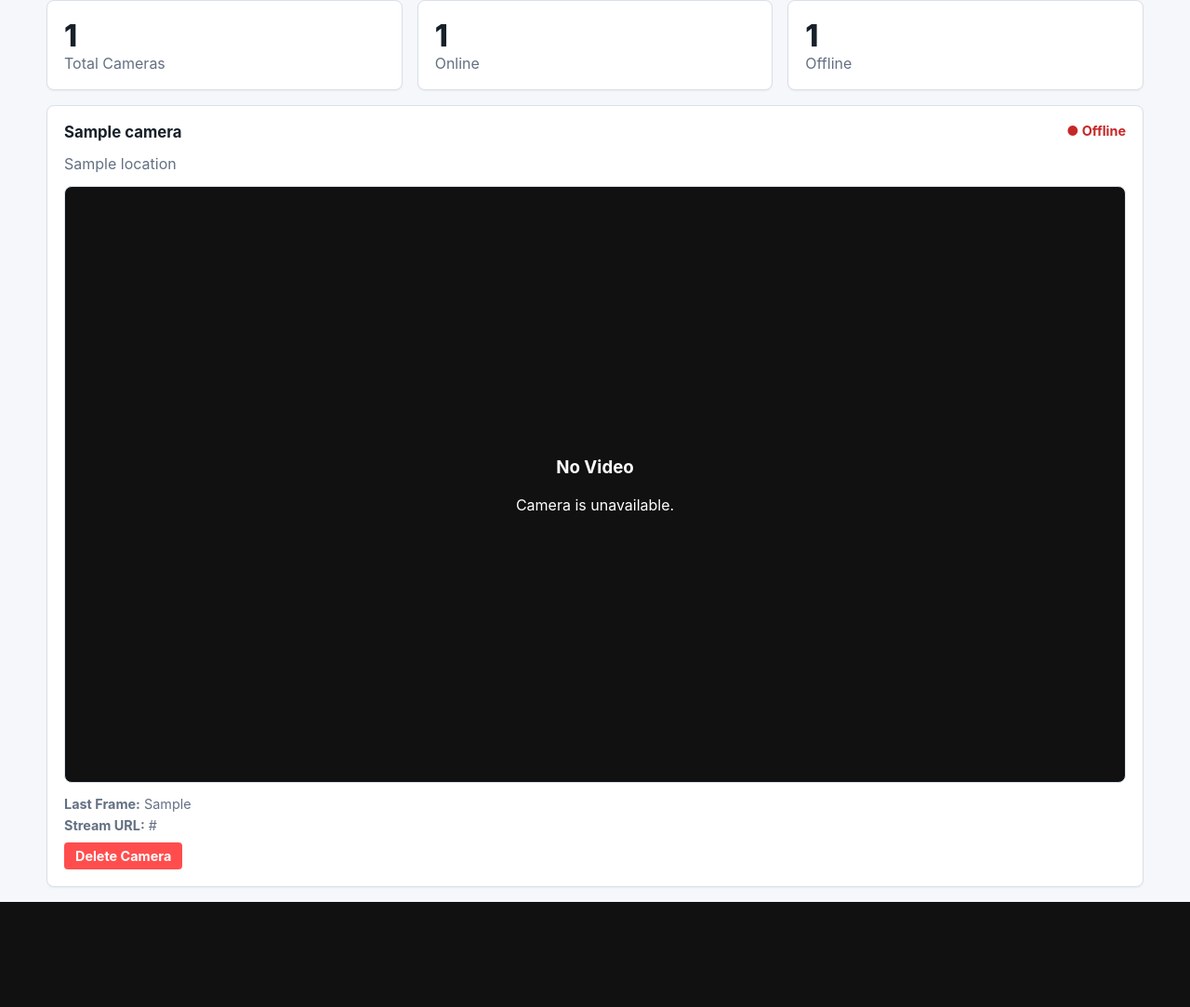
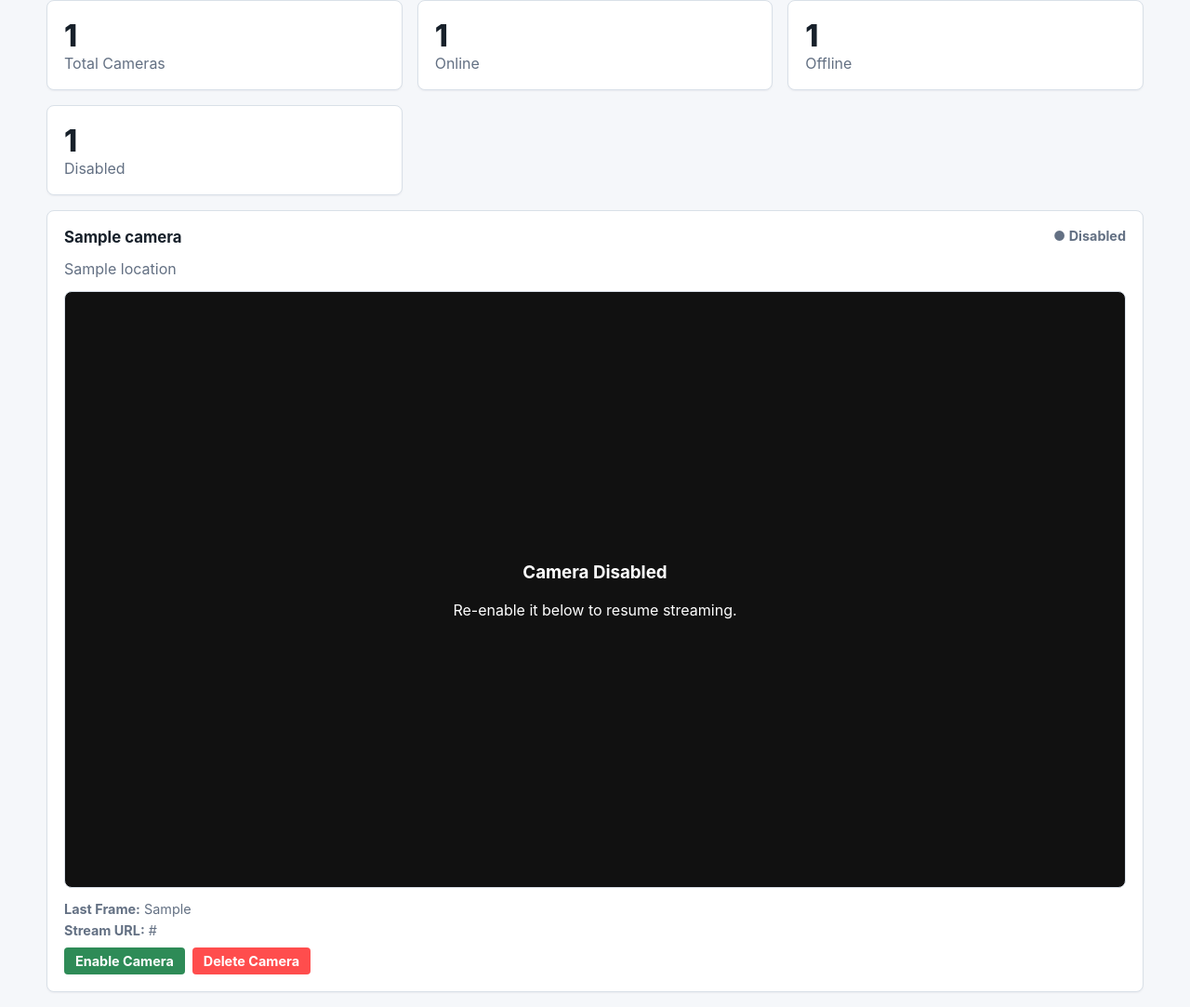
Before and after one commit to vamshikrishnaramasamy/REHS-GroupA-Final-Project, a Flask app: template app/templates/camera.html in a window 1280 px wide. Shown: the part 149-1232 px from the top of the page at 93% size. Before the commit the page ends 1119 px from the top, so only its background shows below. Run offline with Flask 3, Linux system fonts and the light colour scheme; the template is opened without the code that fills it: most values are stand-ins (such as "Sample title", 1, 10 or a date in 2020).

Commit message:
Add enable/disable toggle for cameras in the Camera Grid
Wires up the previously-unused cameras.is_active column: a toggle
button per camera flips it, disabled cameras are skipped entirely by
the online/offline ping (both the page load loop and the polling API),
and get a distinct gray "Disabled" badge/state instead of being
lumped in with "Offline". QoL improvement so a camera you know is
intentionally off doesn't just look like a broken one.

Co-Authored-By: Claude Sonnet 5 <noreply@anthropic.com>

```diff
--- a/app/static/styles.css
+++ b/app/static/styles.css
@@ -280,6 +280,10 @@ th {
   color: #c62828;
 }
 
+.status.disabled {
+  color: var(--muted);
+}
+
 .camera-feed {
   width: 100%;
   aspect-ratio: 16 / 9;
--- a/app/templates/camera.html
+++ b/app/templates/camera.html
@@ -47,6 +47,11 @@
           <span id="global-offline-count">{{ offline_count }}</span>
           <p>Offline</p>
         </article>
+
+        <article>
+          <span id="global-disabled-count">{{ disabled_count }}</span>
+          <p>Disabled</p>
+        </article>
       </section>
 
       <section class="camera-grid">
@@ -70,8 +75,8 @@
             </div>
 
             <!-- Dynamic Status Badge -->
-            <span class="status {% if camera.online %}online{% else %}offline{% endif %}" id="status-badge-{{ camera.id }}">
-              ● {% if camera.online %}Online{% else %}Offline{% endif %}
+            <span class="status {% if not camera.is_active %}disabled{% elif camera.online %}online{% else %}offline{% endif %}" id="status-badge-{{ camera.id }}">
+              {% if not camera.is_active %}● Disabled{% elif camera.online %}● Online{% else %}● Offline{% endif %}
             </span>
 
           </div>
@@ -79,7 +84,14 @@
           <!-- Dynamic Camera Feed Container -->
           <div class="camera-feed" id="feed-container-{{ camera.id }}">
 
-            {% if camera.online %}
+            {% if not camera.is_active %}
+
+              <div class="camera-error">
+                <h3>Camera Disabled</h3>
+                <p>Re-enable it below to resume streaming.</p>
+              </div>
+
+            {% elif camera.online %}
 
               <img
                 src="{{ url_for('main.video_feed', camera_id=camera.id) }}"
@@ -115,11 +127,19 @@
               {{ camera.stream_url }}
             </p>
 
-            <form action="{{ url_for('main.delete_camera', camera_id=camera.id) }}" method="POST" onsubmit="return confirm('Are you sure you want to delete this camera?');" style="margin-top: 10px;">
-              <button type="submit" style="background-color: #ff4d4d; color: white; border: none; padding: 6px 12px; border-radius: 4px; cursor: pointer;">
-                Delete Camera
-              </button>
-            </form>
+            <div style="display: flex; gap: 8px; margin-top: 10px;">
+              <form action="{{ url_for('main.toggle_camera', camera_id=camera.id) }}" method="POST">
+                <button type="submit" style="background-color: {{ '#2e8b57' if not camera.is_active else '#637083' }}; color: white; border: none; padding: 6px 12px; border-radius: 4px; cursor: pointer;">
+                  {{ "Enable Camera" if not camera.is_active else "Disable Camera" }}
+                </button>
+              </form>
+
+              <form action="{{ url_for('main.delete_camera', camera_id=camera.id) }}" method="POST" onsubmit="return confirm('Are you sure you want to delete this camera?');">
+                <button type="submit" style="background-color: #ff4d4d; color: white; border: none; padding: 6px 12px; border-radius: 4px; cursor: pointer;">
+                  Delete Camera
+                </button>
+              </form>
+            </div>
 
           </div>
 
@@ -162,6 +182,7 @@
       async function checkCameraStatuses() {
         let currentOnlineCount = 0;
         let currentOfflineCount = 0;
+        let currentDisabledCount = 0;
 
         for (const cam of cameras) {
           try {
@@ -169,6 +190,15 @@
             if (!response.ok) continue;
 
             const data = await response.json();
+
+            // Disabled cameras aren't pinged server-side and don't change
+            // state without a page reload (the toggle button redirects), so
+            // just tally them and leave their UI alone.
+            if (data.disabled) {
+              currentDisabledCount++;
+              continue;
+            }
+
             const isCurrentlyOnline = data.online;
             const wasOnline = cameraStates[cam.id];
 
@@ -198,8 +228,10 @@
         // Update global counters at the top of the page
         const onlineStatsBadge = document.getElementById('global-online-count');
         const offlineStatsBadge = document.getElementById('global-offline-count');
+        const disabledStatsBadge = document.getElementById('global-disabled-count');
         if (onlineStatsBadge) onlineStatsBadge.textContent = currentOnlineCount;
         if (offlineStatsBadge) offlineStatsBadge.textContent = currentOfflineCount;
+        if (disabledStatsBadge) disabledStatsBadge.textContent = currentDisabledCount;
       }
 
       function updateCameraUI(cameraId, isOnline, streamUrl) {
```
Also changed, not shown: app/routes.py (+31 -1 lines).
